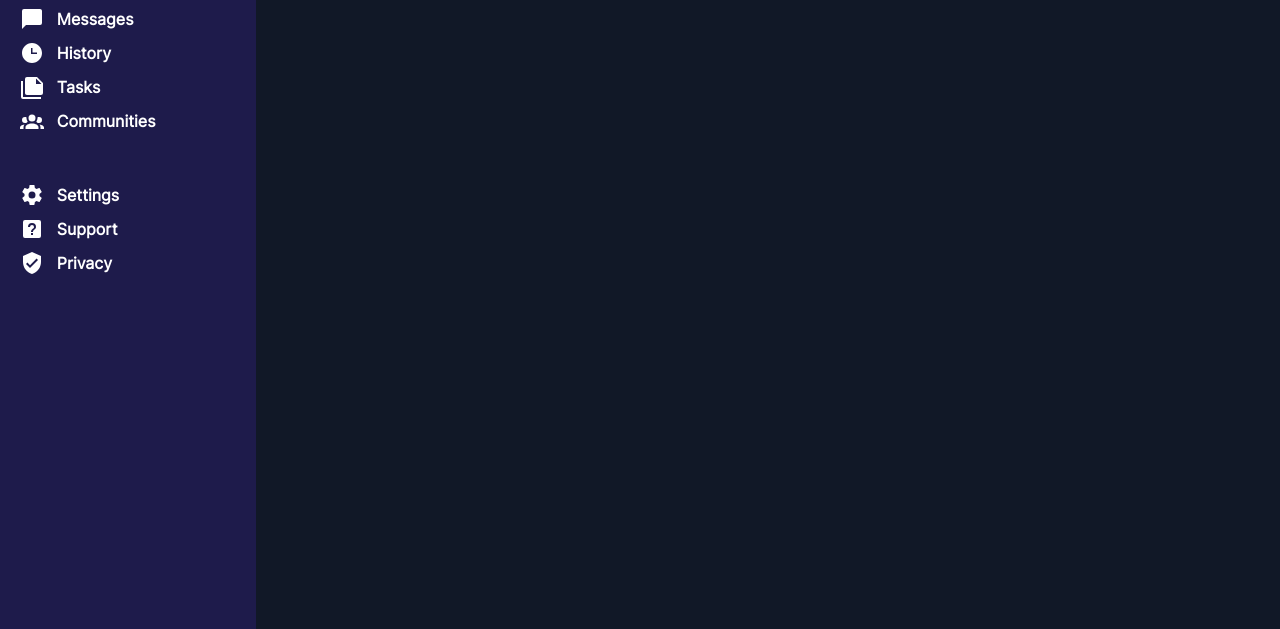
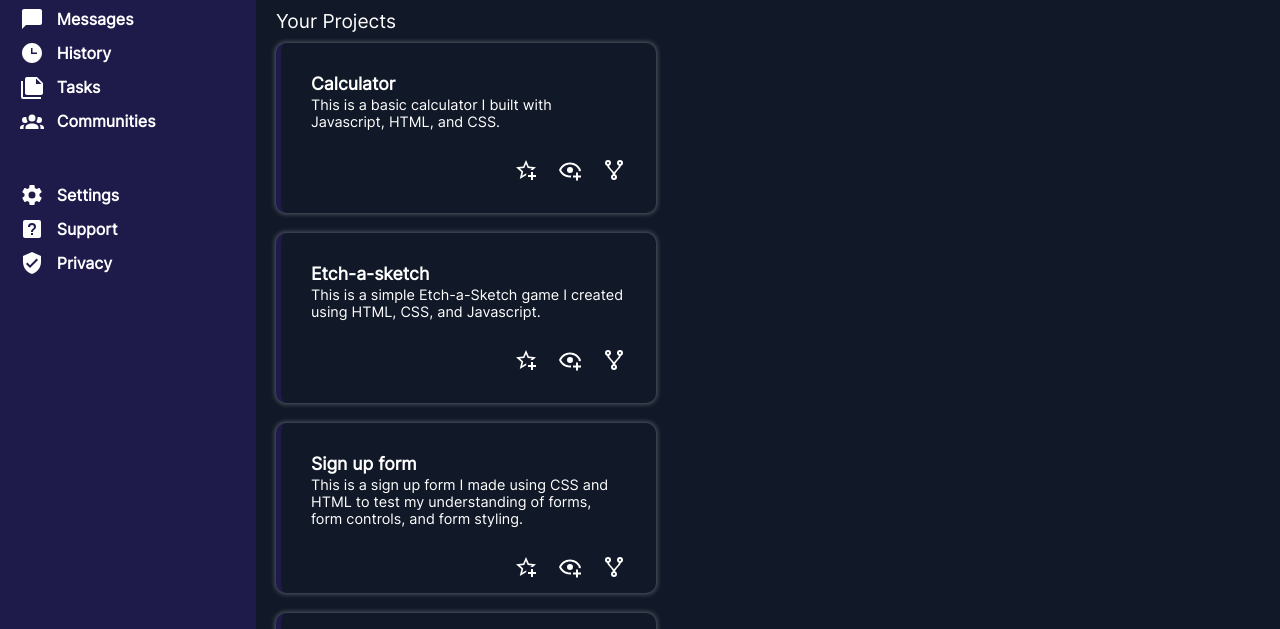
Before and after one commit to lucas-amberg/admin-dashboard, a plain HTML site: page index.html in a window 1280 px wide. Shown: the part 171-800 px from the top of the page. Drawn offline with Linux system fonts and the light colour scheme.

Commit message:
Finish card layout

```diff
--- a/index.html
+++ b/index.html
@@ -54,7 +54,51 @@
             </div>
             <div class="content">
                 <div class="projects">
-
+                    <div>Your Projects</div>
+                    <ul>
+                        <li>
+                            <a href="https://lucas-amberg.github.io/calculator/">Calculator</a>
+                            This is a basic calculator I built with Javascript, HTML, and CSS.
+                            <div class="card-buttons">
+                                <img src="icons/star-plus-outline.svg" alt="favorite"><img src="icons/eye-plus-outline.svg" alt="viewed"><img src="icons/source-fork.svg" alt="fork">
+                            </div>
+                        </li>
+                        <li>
+                            <a href="https://lucas-amberg.github.io/etch-a-sketch/">Etch-a-sketch</a>
+                            This is a simple Etch-a-Sketch game I created using HTML, CSS, and Javascript.
+                            <div class="card-buttons">
+                                <img src="icons/star-plus-outline.svg" alt="favorite"><img src="icons/eye-plus-outline.svg" alt="viewed"><img src="icons/source-fork.svg" alt="fork">
+                            </div>
+                        </li>
+                        <li>
+                            <a href="https://lucas-amberg.github.io/sign-up-form/">Sign up form</a>
+                            This is a sign up form I made using CSS and HTML to test my understanding of forms, form controls, and form styling.
+                            <div class="card-buttons">
+                                <img src="icons/star-plus-outline.svg" alt="favorite"><img src="icons/eye-plus-outline.svg" alt="viewed"><img src="icons/source-fork.svg" alt="fork">
+                            </div>
+                        </li>
+                        <li>
+                            <a href="https://lucas-amberg.github.io/landing-page/">Landing page</a>
+                            This project will be to redesign a landing webpage from scratch using the HTML and CSS skills I have acquired recently.
+                            <div class="card-buttons">
+                                <img src="icons/star-plus-outline.svg" alt="favorite"><img src="icons/eye-plus-outline.svg" alt="viewed"><img src="icons/source-fork.svg" alt="fork">
+                            </div>
+                        </li>
+                        <li>
+                            <a href="https://lucas-amberg.github.io/rock-paper-scissors/">Rock Paper Scissors</a>
+                            This is a basic rock paper scissors game that I created to test my skills in Javascript.
+                            <div class="card-buttons">
+                                <img src="icons/star-plus-outline.svg" alt="favorite"><img src="icons/eye-plus-outline.svg" alt="viewed"><img src="icons/source-fork.svg" alt="fork">
+                            </div>
+                        </li>
+                        <li>
+                            <a href="https://github.com/lucas-amberg">Lorem ipsum</a>
+                            Lorem ipsum dolor sit amet consectetur adipisicing elit. Nulla eaque velit iusto aspernatur dicta facere quia, dolorem porro magnam necessitatibus?
+                            <div class="card-buttons">
+                                <img src="icons/star-plus-outline.svg" alt="favorite"><img src="icons/eye-plus-outline.svg" alt="viewed"><img src="icons/source-fork.svg" alt="fork">
+                            </div>
+                        </li>
+                    </ul>
                 </div>
                 <div class="announcements">
 
--- a/style.css
+++ b/style.css
@@ -8,6 +8,12 @@
     --sidebar-color: #1e1b4b;
     --sidebar-text-color: #FFF;
     background-color: #111827;
+    min-width: 0;
+    overflow: hidden;
+}
+
+ul {
+    list-style-type: none;
 }
 
 * {
@@ -19,7 +25,8 @@
 .sidebar > ul > li > img,
 img[alt="dashboard"],
 .top-bar > div img[src$=".svg"],
-.top-bar > img {
+.top-bar > img,
+ .card-buttons img{
     /* Changes color to white from black */
     filter: invert(100%) sepia(100%) saturate(38%) hue-rotate(254deg) brightness(110%) contrast(110%);
     width: 1.5rem;
@@ -68,9 +75,10 @@ img[alt = "dashboard"] {
 
 .content-container {
     display:grid;
-    grid-template-rows: minmax(100px,20%);
+    grid-template-rows: minmax(100px,20vh) minmax(400px, 80vh);
     min-width: 400px;
     background-color: #111827;
+    height: 100%;
 }
 
 .header {
@@ -82,6 +90,7 @@ img[alt = "dashboard"] {
     display: grid;
     padding: 20px;
     row-gap: 15px;
+    max-height: 175px;
 }
 
 .header img[src$=".svg"] {
@@ -187,3 +196,62 @@ img[alt = "dashboard"] {
 .bottom-bar > ul li {
     flex: 1;
 }
+
+.content {
+    display: grid;
+    grid-template-columns: 3fr 1fr;
+    grid-template-rows: 1fr 1fr;
+    overflow-y: scroll;
+}
+
+.projects {
+    grid-column: 1 / 2;
+    grid-row: 1 / 2;
+    padding: 20px;
+}
+
+.projects > div {
+    color: white;
+    font-size: 1.2rem;
+    margin-bottom: 10px;
+}
+
+.projects ul {
+    display: grid;
+    grid-template-columns: repeat(auto-fill, minmax(240px,380px));
+    gap: 20px;
+}
+
+.projects ul li {
+    display: flex;
+    flex-direction: column;
+    color: white;
+    background-color: #111827;
+    box-shadow: 0px 0px 5px 1px rgba(255, 255, 255, 0.295);
+    gap: 2px;
+    padding: 30px;
+    border-radius: 10px;
+    border-left: 5px solid var(--sidebar-color);
+    height: 130px;
+    font-size: 0.9rem;
+    padding-bottom: 10px;
+}
+
+.projects ul li a {
+    color: white;
+    text-decoration: none;
+    font-weight: 600;
+    font-size: 1.1rem;
+}
+
+.card-buttons {
+    display: flex;
+    gap: 20px;
+    justify-content: flex-end;
+    align-items: flex-end;
+    height: 50px;
+}
+
+.card-buttons img {
+    width: 1.5rem;
+}
```
Also changed, not shown: icons/eye-plus-outline.svg (added), icons/source-fork.svg (added), icons/star-plus-outline.svg (added).
